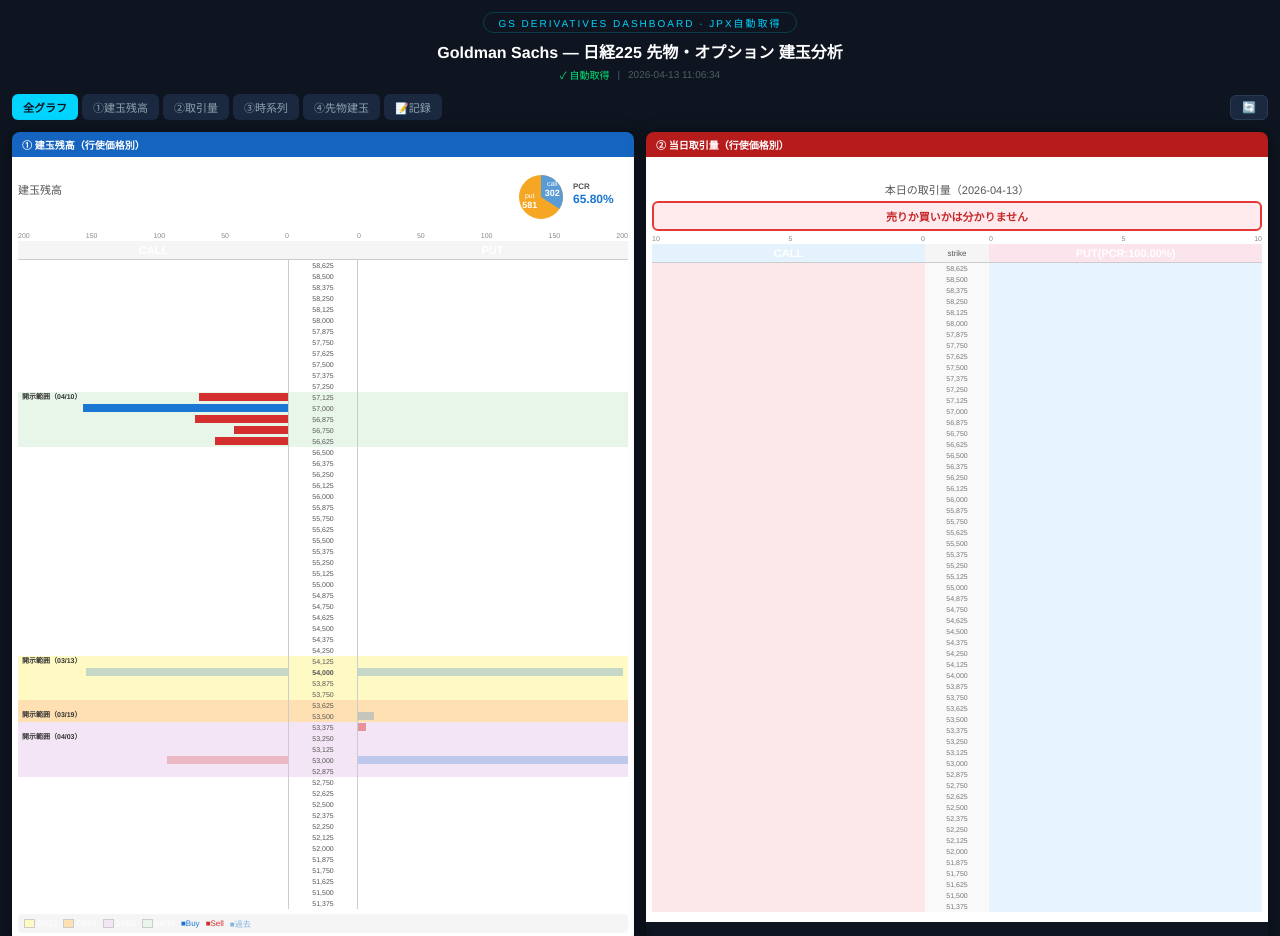
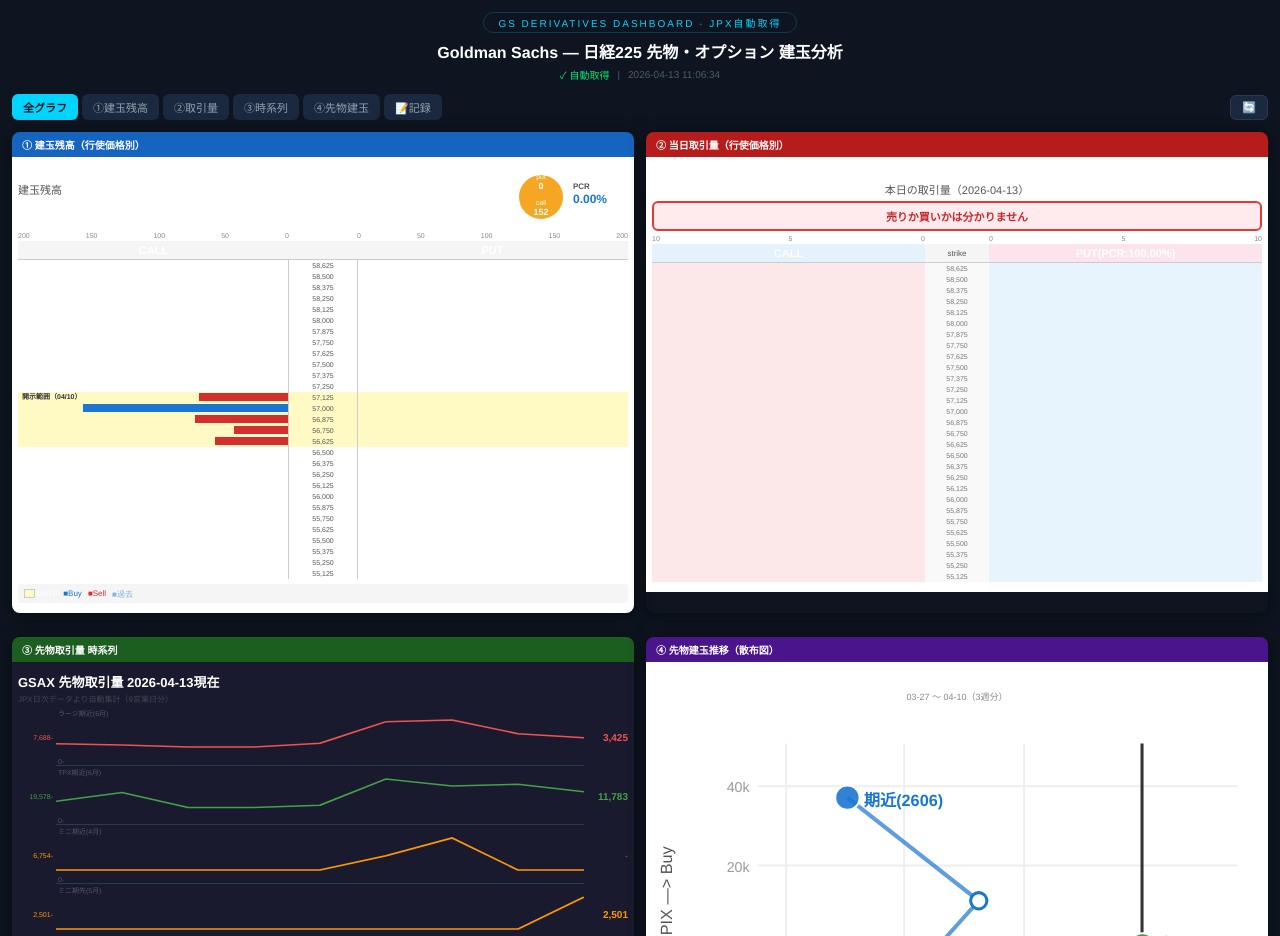
Before and after one commit to hiroshindoh/jpx-gs-tracker, a plain HTML site: page index.html in a window 1280 px wide. Shown: the top 936 px of the page. Drawn offline with Linux system fonts and the light colour scheme.

Commit message:
Update index.html

```diff
--- a/index.html
+++ b/index.html
@@ -74,20 +74,42 @@ function buildSnapshot(oi) {
 }
 
 // ── グラフ① DOM生成 ──
+function calcLimitMonth(dateStr) {
+  // 日付から限月(YYYYMM)を計算: 第2金曜日以降→翌月限、それ以前→当月限
+  var d = new Date(dateStr);
+  var y = d.getFullYear(), m = d.getMonth(); // 0-indexed
+  var first = new Date(y, m, 1);
+  var daysToFri = (5 - first.getDay() + 7) % 7; // 5=金曜
+  var secondFri = new Date(y, m, 1 + daysToFri + 7);
+  if (d < secondFri) {
+    return String(y) + String(m + 1).padStart(2, "0");
+  } else {
+    var nm = m + 2; var ny = y;
+    if (nm > 12) { nm = 1; ny++; }
+    return String(ny) + String(nm).padStart(2, "0");
+  }
+}
+
 function buildChart1() {
   var cur = (liveData && liveData.oi) ? liveData.oi : FALLBACK;
   var hist = (liveData && liveData.oi_history) ? liveData.oi_history : [];
   var ZCOL = ["#fff9c4","#ffe0b2","#f3e5f5","#e8f5e9","#e3f2fd"];
 
+  // 現在のoiと同じ限月のエントリのみに絞り込む
+  var curLimitMonth = calcLimitMonth(cur.date);
+  var filteredHist = [];
+  for (var i = 0; i < hist.length; i++) {
+    if (calcLimitMonth(hist[i].date) === curLimitMonth) filteredHist.push(hist[i]);
+  }
   var snaps = [];
-  for (var i = 0; i < hist.length; i++) {
+  for (var i = 0; i < filteredHist.length; i++) {
     snaps.push({
-      date: hist[i].date,
-      map: buildSnapshot(hist[i]),
-      strikes: hist[i].strikes,
+      date: filteredHist[i].date,
+      map: buildSnapshot(filteredHist[i]),
+      strikes: filteredHist[i].strikes,
       color: ZCOL[i] || "#f5f5f5",
-      label: (hist[i].date && hist[i].date.length >= 10) ? hist[i].date.slice(5).replace("-","/") : hist[i].date || "",
-      isCur: hist[i].date === cur.date
+      label: (filteredHist[i].date && filteredHist[i].date.length >= 10) ? filteredHist[i].date.slice(5).replace("-","/") : filteredHist[i].date || "",
+      isCur: filteredHist[i].date === cur.date
     });
   }
   var curSnap = null;
@@ -287,7 +309,10 @@ function buildChart2HTML() {
     }
   }
   // Chart1と同じ動的ストライク範囲を使用
-  var hist2 = (liveData && liveData.oi_history) ? liveData.oi_history : [];
+  var hist2raw = (liveData && liveData.oi_history) ? liveData.oi_history : [];
+  var curOiDate2 = (liveData && liveData.oi) ? liveData.oi.date : "";
+  var curLM2 = curOiDate2 ? calcLimitMonth(curOiDate2) : "";
+  var hist2 = curLM2 ? hist2raw.filter(function(h){ return calcLimitMonth(h.date) === curLM2; }) : hist2raw;
   var dynMin2 = 99999999, dynMax2 = 0;
   for (var i = 0; i < hist2.length; i++) {
     if (hist2[i].strikes && hist2[i].strikes.min) dynMin2 = Math.min(dynMin2, hist2[i].strikes.min);
```
